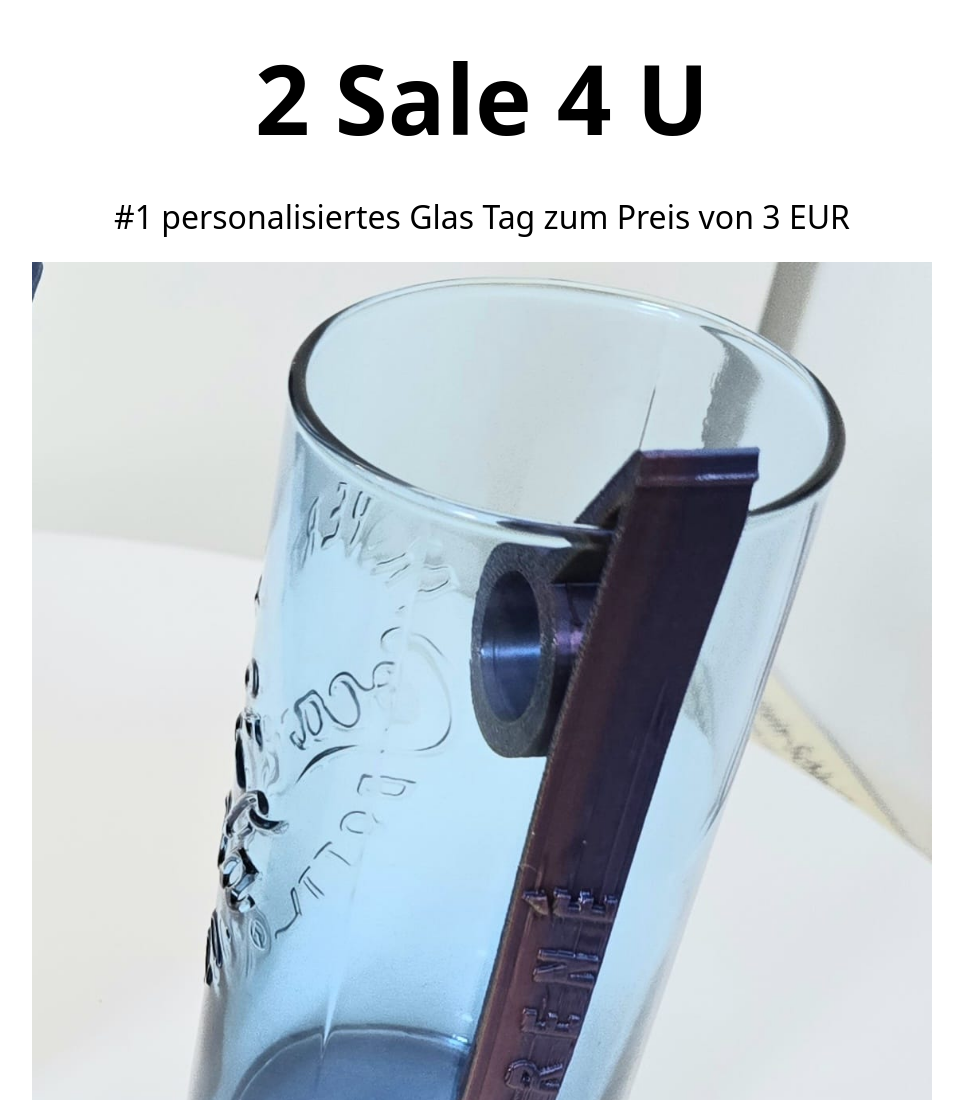
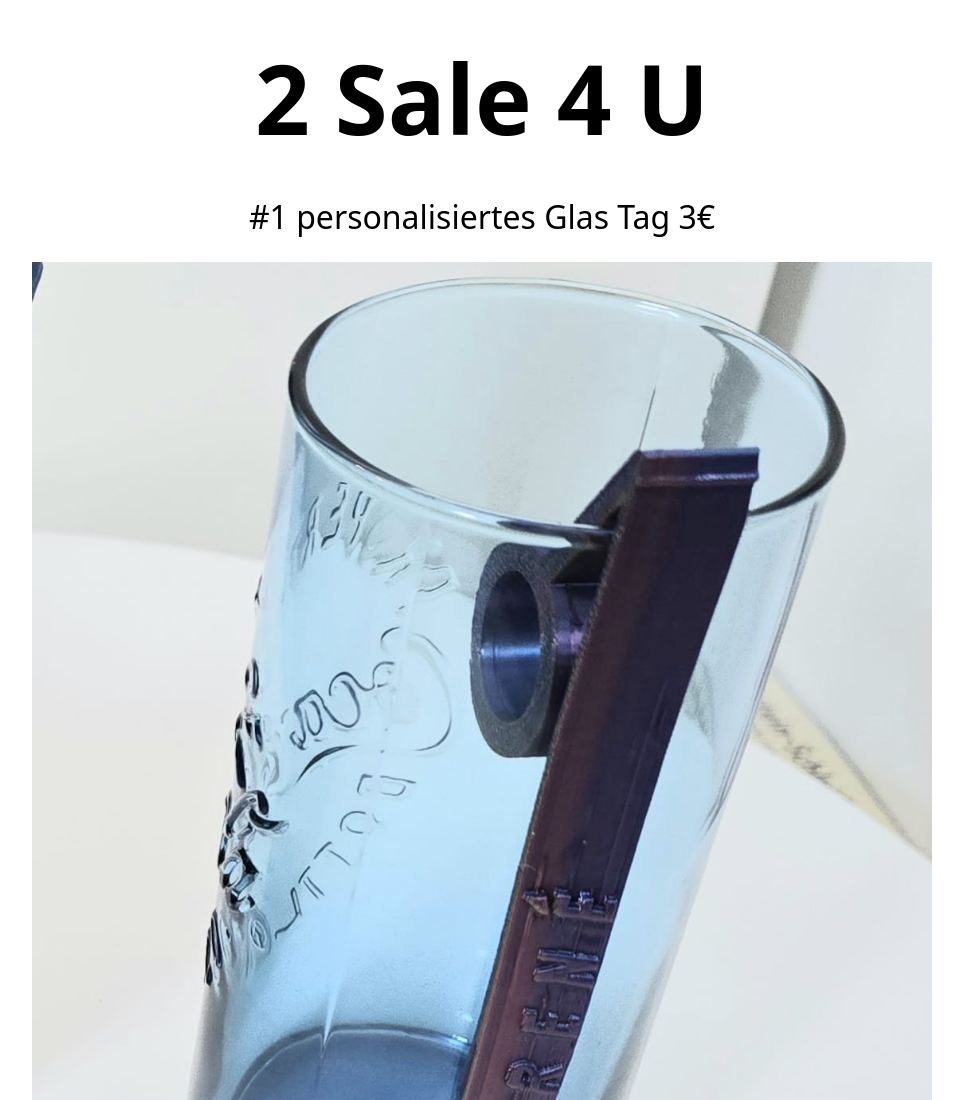
Before and after one commit to OBSBBG/OBSBBG.github.io, a plain HTML site: page index.html in a window 1280 px wide. Shown: the top 1100 px of the page, without its empty margins (158-1121 px from the left). Drawn offline with Linux system fonts and the light colour scheme.

Commit message:
Update index.html

```diff
--- a/index.html
+++ b/index.html
@@ -59,7 +59,7 @@
     <h1>2 Sale 4 U</h1>
     <div class="spacer" aria-hidden="true"></div>
 
-    <p>#1 personalisiertes Glas Tag zum Preis von 3&nbsp;EUR</p>
+    <p>#1 personalisiertes Glas Tag 3€</p>
     <img src="Tag.jpeg" alt="">
 
     <!-- vorbereitete Plätze für #2 und #3 -->
```
